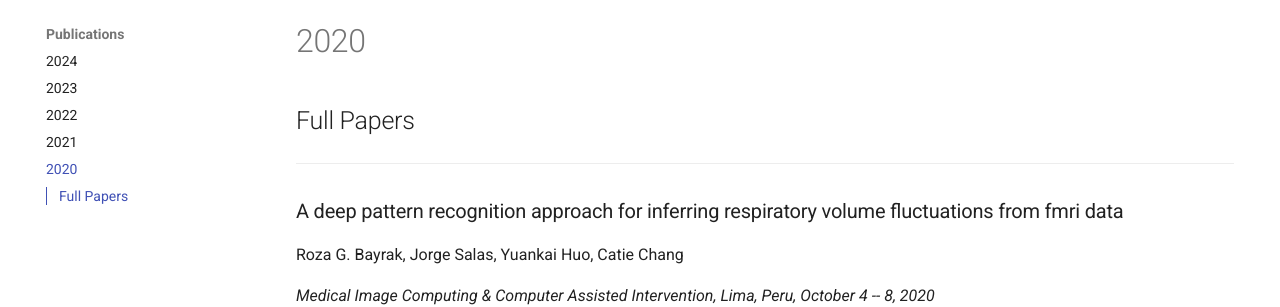
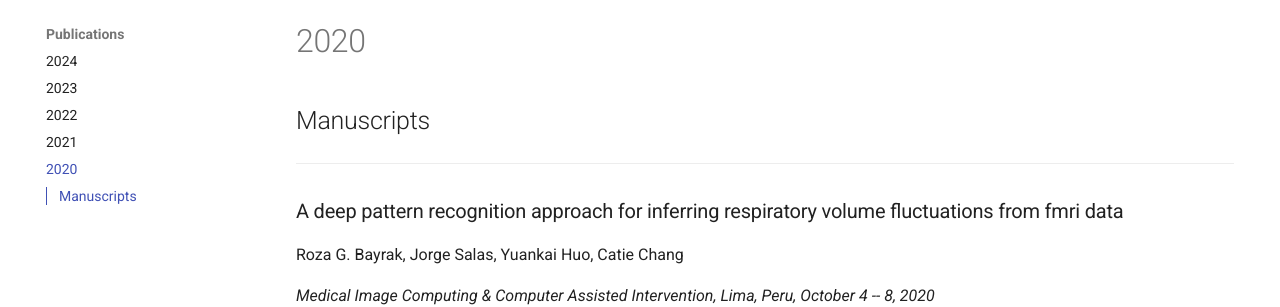
Before and after one commit to neurdylab/physai, an MkDocs documentation site: the page built from docs/publications/y0.md, in a window 1280 px wide. Shown: the part 125-432 px from the top of the page. Built offline with MkDocs 1.6.1 and Material for MkDocs 9.7.7, drawn with Linux system fonts in a browser that asks for light colours; comment, search, counter and statistics services are not loaded.

Commit message:
minor wording full papers> manuscripts

```diff
--- a/docs/publications/y0.md
+++ b/docs/publications/y0.md
@@ -1,4 +1,4 @@
-## Full Papers
+## Manuscripts
 
 ---
 
--- a/docs/publications/y4.md
+++ b/docs/publications/y4.md
@@ -1,6 +1,4 @@
-# 2024
-
-## Full Papers ##
+## Manuscripts
 
 ---
 
```
Also changed, not shown: docs/publications/y1.md (+1 -1 lines).
